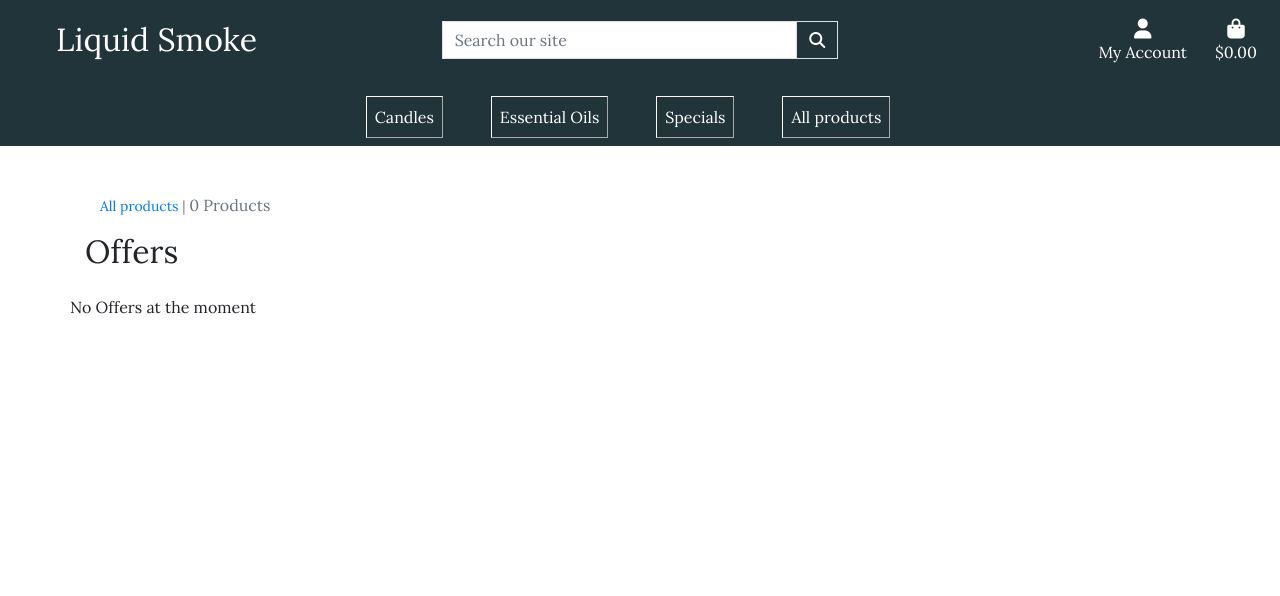
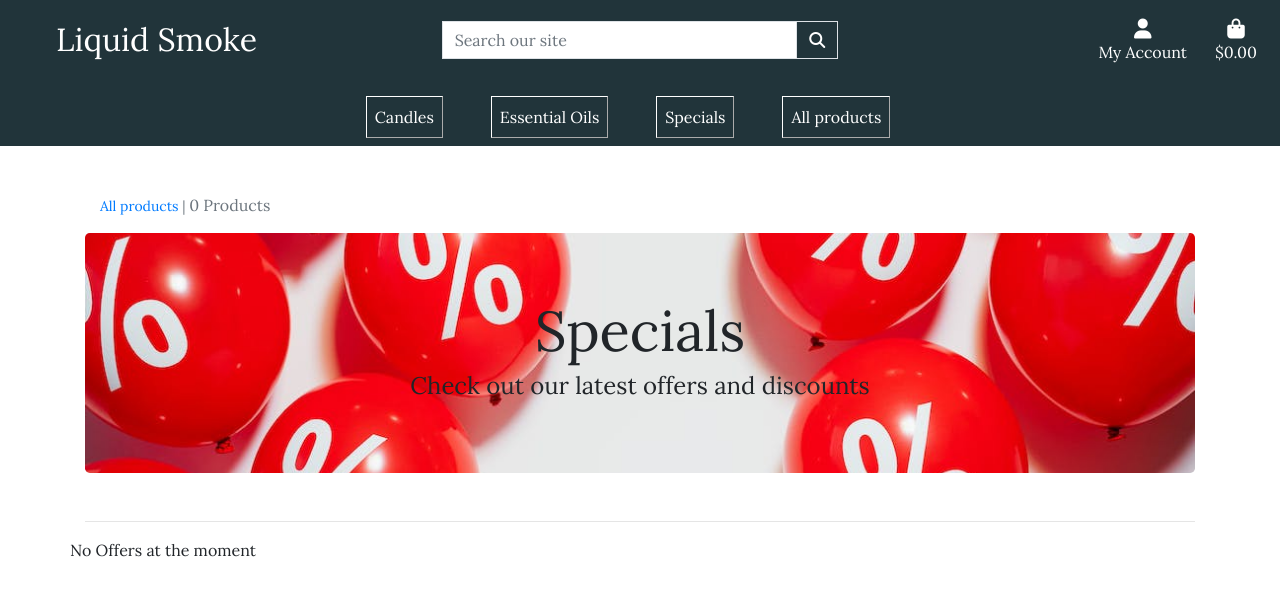
Before and after one commit to EddieStn/liquid-smoke, a Django app: page /specials/ in a window 1280 px wide. Shown: the top 596 px of the page. Run offline with Django 3.2, Linux system fonts and the light colour scheme; data comes from the database, SQL or seed files in the repository; some libraries are stand-ins or nearby versions.

Commit message:
Build specials page

```diff
--- a/catalog/templates/home/specials.html
+++ b/catalog/templates/home/specials.html
@@ -12,9 +12,13 @@
           {{ num_products }} Products{% if search_term %} found for <strong>"{{ search_term }}"</strong>{% endif %}
       </p>
     </div>
-    <h2 class="mb-4">Offers</h2>
+    <div class="jumbotron text-center mb-5">
+      <h1 class="display-4">Specials</h1>
+      <h4>Check out our latest offers and discounts</h4>
+    </div>
+    <hr>
     <div class="row row-cols-1 row-cols-sm-2 row-cols-md-3 row-cols-lg-4">
-      {% for product in discounted_products%}
+      {% for product in discounted_products %}
         <div class="col mb-5">
           <div class="card h-100">
             <a href="{% url 'product_details' product.id %}">
@@ -22,7 +26,13 @@
               <h5 class="card-title py-3 text-dark text-center">{{ product.name }}</h5>
             </a>
             <div class="card-body">
-                <p class="card-text">{{ product.description }}</p>
+              {% if product.candle %}
+                <p class="card-text">Scent: {{ product.candle.scent }}</p>
+                <p class="card-text">Burn Time: {{ product.candle.burn_time }}</p>
+              {% elif product.essentialoil %}
+                <p class="card-text">Scent: {{ product.essentialoil.scent }}</p>
+                <p class="card-text">Volume: {{ product.essentialoil.volume }}</p>
+              {% endif %}
               <p class="card-text"><small class="text-muted">Price: <span class="strike">${{ product.price }}</span>-> ${{ product.discounted_price }}</small></p>
               <p class="text-muted">
                 <i class="fas fa-star mr-1"></i>
@@ -49,6 +59,7 @@
       {% empty %}
         <p>No Offers at the moment</p>
       {% endfor %}
+
     </div>
   </div>
 {% endblock %}
--- a/static/css/base.css
+++ b/static/css/base.css
@@ -100,6 +100,13 @@ body {
     cursor: pointer;
 }
 
+.jumbotron {
+    /* background-image: url('s3://eddiestn-liquid-smoke/media/product_images/pexels-photo-5650048.jpeg'); */
+    background-image: url('/media/product_images/pexels-photo-5650048.jpeg');
+    background-size: cover;
+    background-repeat: no-repeat;
+    background-position: center;
+}
 
 @media (max-width: 767px) {
     hr.d-none {
```
Also changed, not shown: media/product_images/pexels-photo-5650048.jpeg (added). Lines whose indentation alone changed are shown as unchanged.
